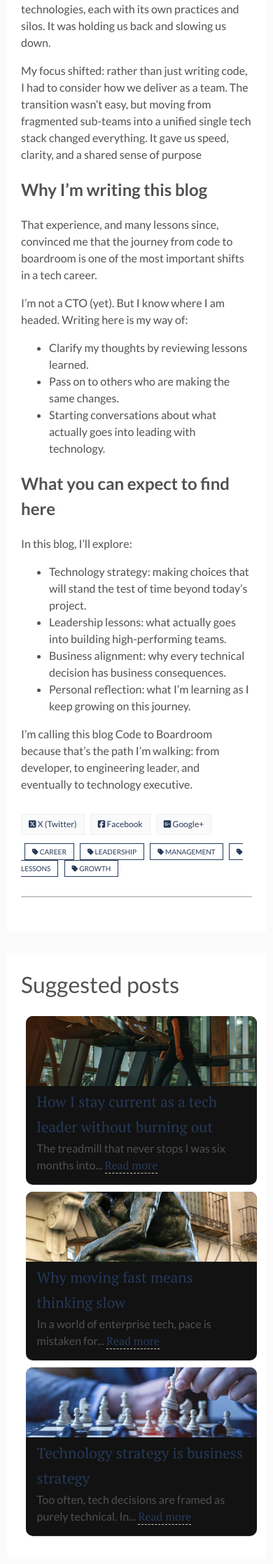
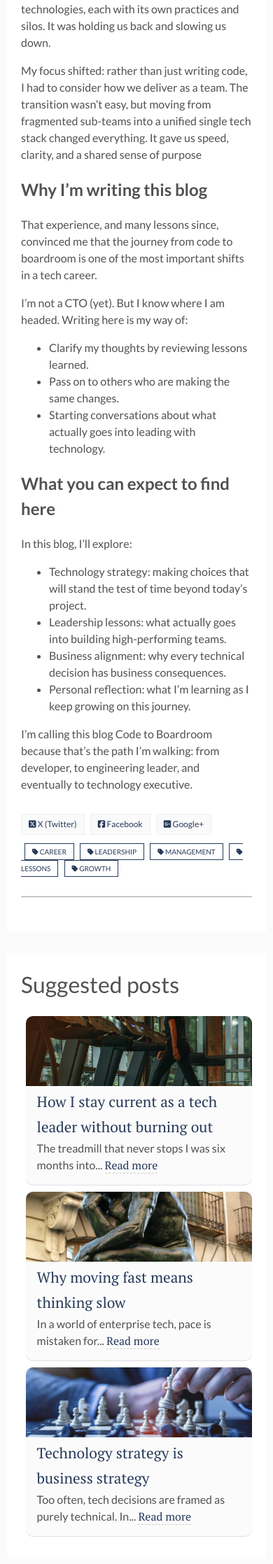
Before and after one commit to stew-anderson/blog, a Jekyll site: the page built from _posts/2025-06-07-code-to-boardroom-why-im-starting-this-blog.markdown, in a window 390 px wide. Shown: the part 1163-3398 px from the top of the page at 70% size. Built offline with Jekyll 4.4.1, drawn with Linux system fonts in a browser that asks for light colours; nearby versions of some CDN libraries; emoji names are drawn with the system emoji font.

Commit message:
Fixing darkmode issues

```diff
--- a/assets/css/main.css
+++ b/assets/css/main.css
@@ -740,7 +740,7 @@ table tfoot td {
 }
 .post.top .post, .article-page.top .post {
   margin-bottom: 10px;
-  background-color: #121212;
+  background-color: #fbfbfb;
 }
 
 .search-page {
@@ -1327,7 +1327,7 @@ a.newer-posts:hover {
     font-size: 21px;
   }
   .suggested-posts .post {
-    width: 100%;
+    width: 98%;
   }
   .suggested-posts .post .post-thumbnail {
     width: 100%;
@@ -1519,6 +1519,11 @@ body.dark .post,
 body.dark .article-page {
   background-color: #1e1e1e;
 }
+body.dark .sidebar.top .post,
+body.dark .post.top .post,
+body.dark .article-page.top .post {
+  background-color: #121212;
+}
 body.dark ul.nav li a,
 body.dark .about .author-name,
 body.dark .article-page-title a {
--- a/assets/css/scss/_darkmode.scss
+++ b/assets/css/scss/_darkmode.scss
@@ -102,6 +102,12 @@ body.dark {
   .post,
   .article-page {
     background-color: #1e1e1e;
+
+    &.top{
+      .post{
+        background-color: #121212;
+      }
+    }
   }
   // font colours
   ul.nav li a,
--- a/assets/css/scss/_media.scss
+++ b/assets/css/scss/_media.scss
@@ -23,7 +23,7 @@
   }
   .suggested-posts {
     .post {
-      width: 100%;
+      width: 98%;
 
       .post-thumbnail{
         width: 100%;
--- a/assets/css/scss/main.scss
+++ b/assets/css/scss/main.scss
@@ -129,7 +129,7 @@ table tfoot td {
 
     .post{
       margin-bottom: 10px;
-      background-color: #121212;
+      background-color: #fbfbfb;
     }
   }
 }
```
